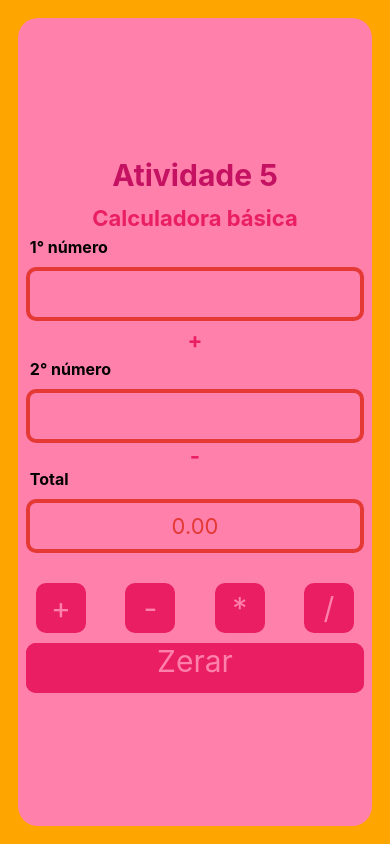
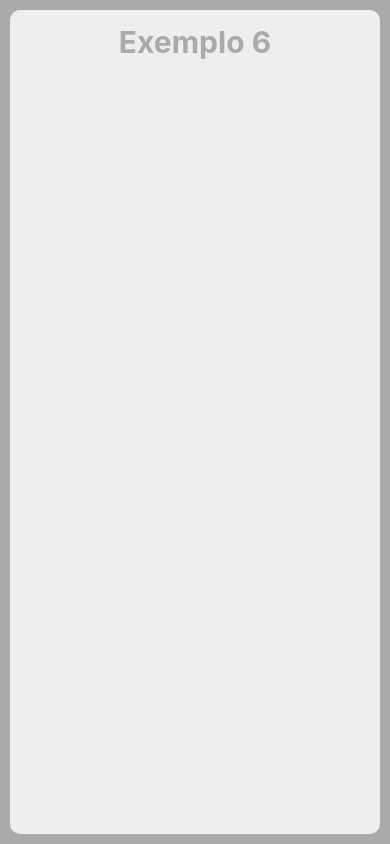
Before and after one commit to Mateus-Rodrigues/aula_pam, a React Native app: screen / in a window 390 px wide. Built offline with nearby package versions, Linux system fonts and the light colour scheme.

Commit message:
inicio do exemplo 6

```diff
--- a/App.js
+++ b/App.js
@@ -6,12 +6,12 @@
 //import Atividade1 from './src/atv_1';
 
 //import Exemplo55 from './src/ex_5';
-import Atividade5  from './src/atv5';
+import Exemplo6  from './src/ex_6';
 
 export default function App() {
   return (
     <View style={styles.container}>
-      <Atividade5/>
+      <Exemplo6/>
       <StatusBar style="auto" />
     </View>
   );
@@ -20,9 +20,9 @@
 const styles = StyleSheet.create({
   container: {
    flex: 1,
-   backgroundColor: 'orange',
+   backgroundColor: '#aaa',
    alignItems: 'center',
    justifyContent: 'center',
-   padding: 18,
+   padding: 10,
   },
 });
--- /dev/null
+++ b/src/ex_6/index.js
@@ -0,0 +1,11 @@
+import { View,Text  } from 'react-native';
+
+import styles from './styles';
+
+export default function Exemplo6 () {
+    return (
+        <View style={styles.container}>
+            <Text style={styles.titulo}>Exemplo 6</Text>
+        </View>
+    )
+}
--- /dev/null
+++ b/src/ex_6/input/styles.js
@@ -0,0 +1,15 @@
+import { StyleSheet } from 'react-native';
+
+
+const styles = StyleSheet.create({
+    input: {
+        height: 80,
+        textAlign: 'center',
+        width: '50%',
+        color: 'lightgray',
+        fontSize: 50,
+    },
+
+});
+
+export default styles;
--- /dev/null
+++ b/src/ex_6/styles.js
@@ -0,0 +1,21 @@
+import { StyleSheet } from 'react-native';
+
+const styles = StyleSheet.create({
+    container: {
+        flex: 1,
+        width: '100%',
+        backgroundColor: '#eee',
+        padding: 8,
+        alignItems: 'center',
+        borderRadius: 10,
+    },
+
+    titulo: {
+        margin: 6,
+        fontSize: 30,
+        fontWeight: 'bold',
+        color: '#aaa',
+    },
+});
+
+export default styles;
```
Also changed, not shown: src/ex_6/input/index.js (added, +9 -0 lines).
